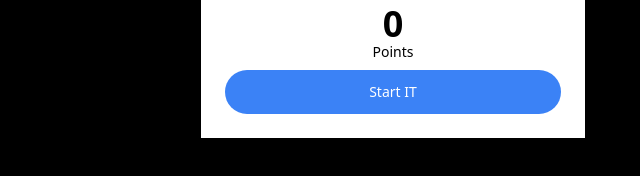
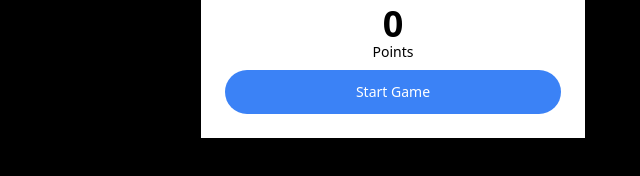
Before and after one commit to RabiulHassanJomman/Game.github.io, a plain HTML site: page index.html in a window 1280 px wide. Shown: the part 340-516 px from the top of the page, 247-887 px from the left. Drawn offline with nearby package versions, Linux system fonts and the light colour scheme.

Commit message:
Update index.html

```diff
--- a/index.html
+++ b/index.html
@@ -27,7 +27,7 @@
       <h1 class="font-bold text-4xl leading-none" id="bigScoreEl">0</h1>
       <p class="text-sm font-grey-700 mb-2">Points</p>
       <div>
-        <button class="bg-blue-500 text-white py-3 w-full rounded-full text-sm" id="startBtn">Start IT</button>
+        <button class="bg-blue-500 text-white py-3 w-full rounded-full text-sm" id="startBtn">Start Game</button>
       </div>
     </div>
   </div>
```
